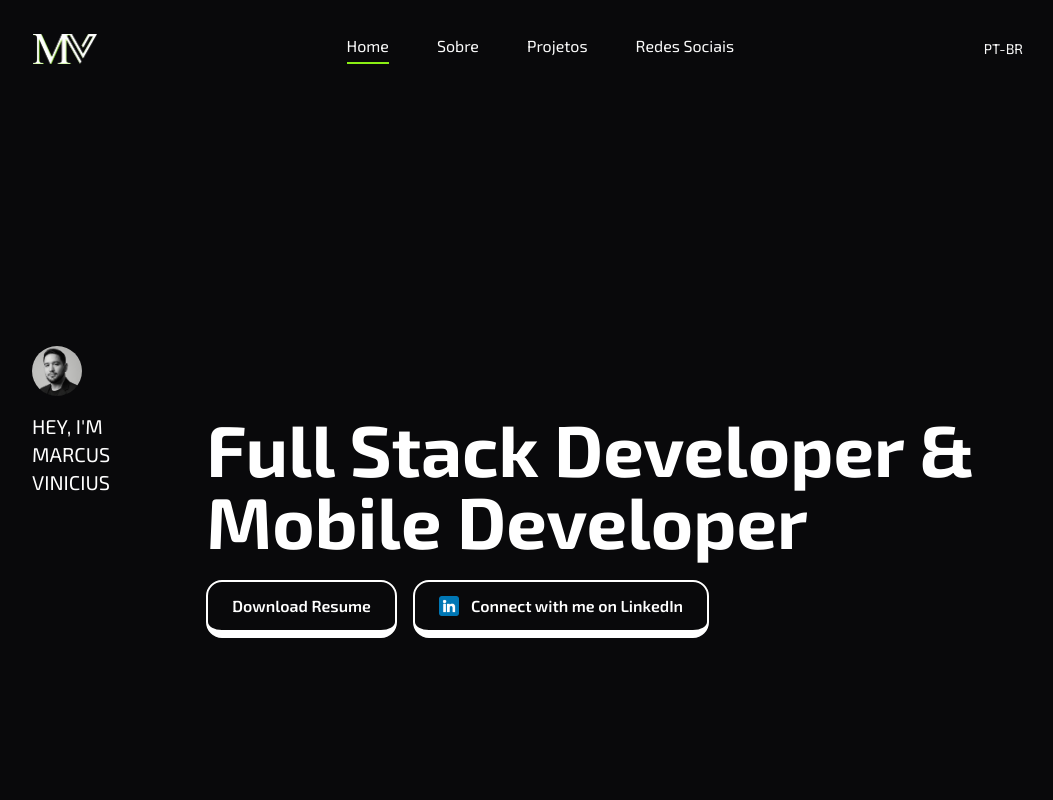
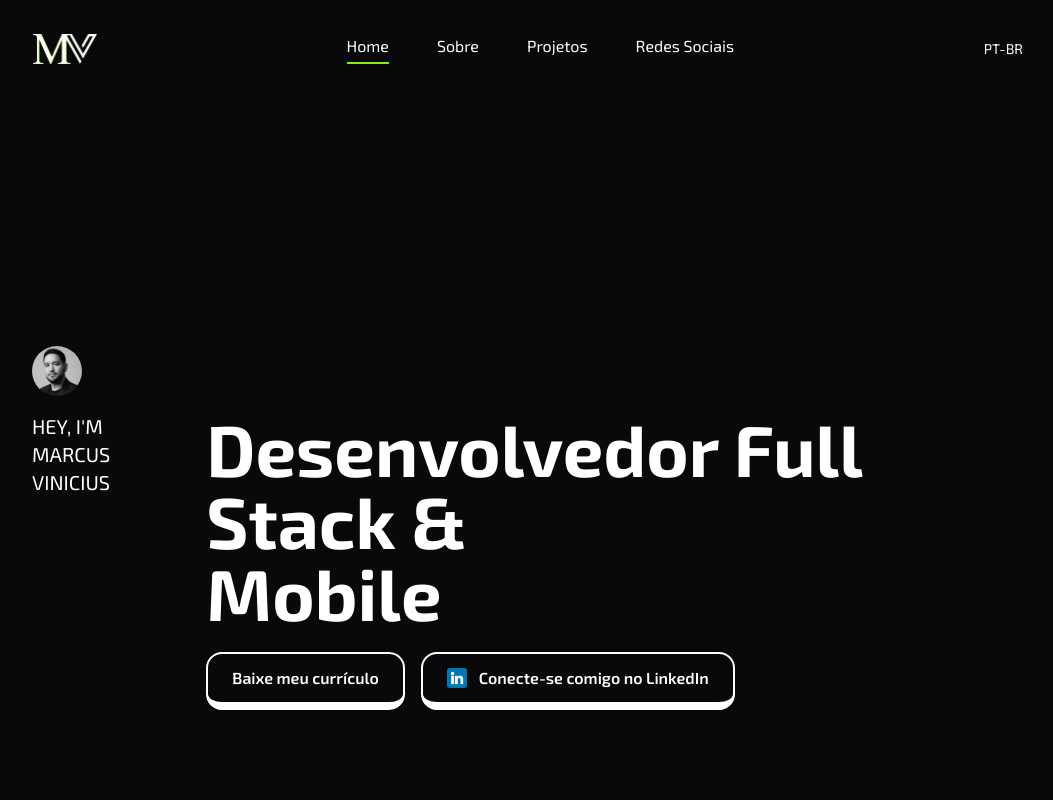
Before and after one commit to marcusnonato/portfolio, a Next.js app: page / in a window 1280 px wide. Shown: the top 800 px of the page, without its empty margins (112-1165 px from the left). Built offline with nearby package versions, Linux system fonts and the light colour scheme.

Commit message:
feat: update Main component for localization and improve text labels

```diff
--- a/app/_components/main/index.tsx
+++ b/app/_components/main/index.tsx
@@ -18,7 +18,6 @@ export default function Main() {
         className="relative z-10 mb-0 flex min-h-[92vh] w-full flex-col items-center justify-center bg-zinc-950 px-6 text-white md:px-12 lg:px-36"
       >
         <div className="relative z-10 mx-auto flex min-h-[78vh] w-full max-w-6xl flex-col pt-32 md:pt-56">
-          {/* Mobile Layout - Photo next to greeting */}
           <div className="mb-6 flex items-center gap-4 md:hidden">
             <Image
               width={60}
@@ -36,7 +35,6 @@ export default function Main() {
             </p>
           </div>
 
-          {/* Desktop Layout - Photo above */}
           <Image
             width={50}
             height={50}
@@ -46,7 +44,6 @@ export default function Main() {
           />
 
           <div className="flex flex-col gap-6 md:flex-row md:gap-24">
-            {/* Desktop greeting text */}
             <p className="mb-2 hidden text-xl text-white md:block">
               HEY, I&apos;M
               <br />
@@ -57,9 +54,9 @@ export default function Main() {
 
             <div className="flex-1">
               <h1 className="mb-4 text-3xl font-bold md:mb-2 md:text-5xl lg:text-7xl">
-                Full Stack Developer &
+                Desenvolvedor Full Stack &
                 <br />
-                Mobile Developer
+                Mobile
               </h1>
 
               <div className="mt-6 flex flex-col gap-4 sm:flex-row">
@@ -68,7 +65,7 @@ export default function Main() {
                   className="inline-flex origin-bottom items-center justify-center rounded-2xl border-2 border-b-8 border-white px-4 py-2 text-sm font-semibold text-white transition-all duration-150 hover:scale-y-95 hover:border-b-4 md:px-6 md:py-3 md:text-base"
                   download
                 >
-                  Download Resume
+                  Baixe meu currículo
                 </a>
                 <a
                   href="https://www.linkedin.com/in/marcusnonato/"
@@ -82,7 +79,7 @@ export default function Main() {
                     className="h-4 w-4 md:h-5 md:w-5"
                   />
                   <span className="hidden sm:inline">
-                    Connect with me on LinkedIn
+                    Conecte-se comigo no LinkedIn
                   </span>
                   <span className="sm:hidden">LinkedIn</span>
                 </a>
```
